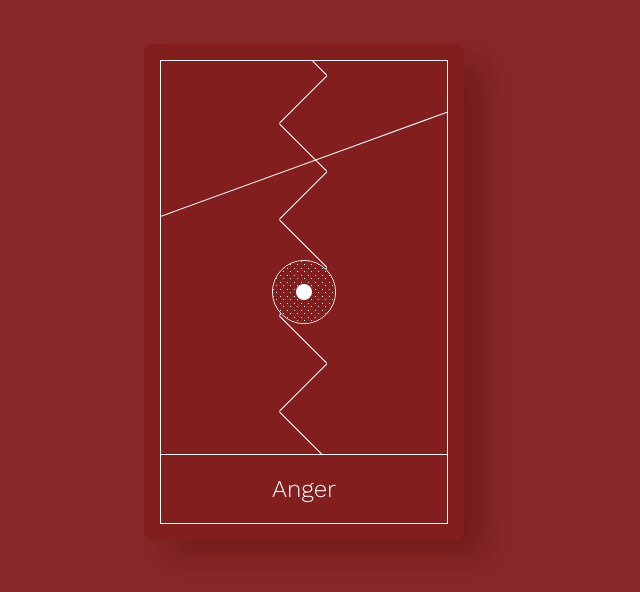
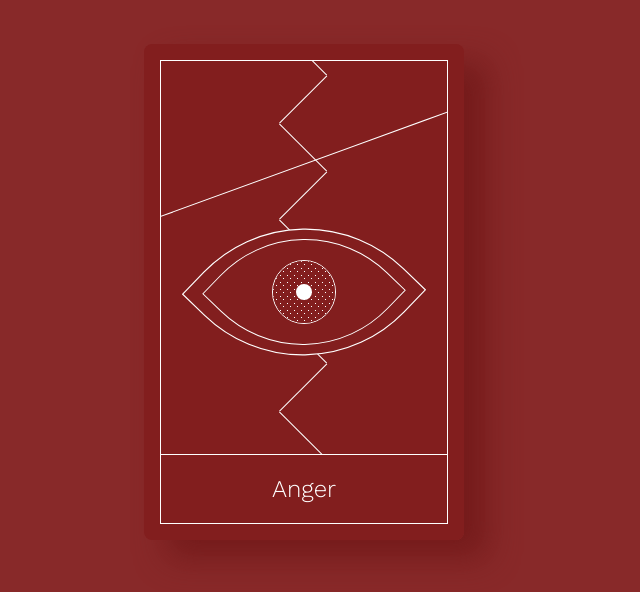
Before and after one commit to nvillapiano/Prism-Oracle, a Vue app: page / in a window 1280 px wide. Shown: the part 108-700 px from the top of the page, without its empty margins (336-976 px from the left). Built offline with nearby package versions, Linux system fonts and the light colour scheme.

Commit message:
Added eye, eyelid

```diff
--- a/src/components/cards/Anger.vue
+++ b/src/components/cards/Anger.vue
@@ -13,6 +13,8 @@
       <div></div>
     </div>
     <div class="Anger__slash"></div>
+    <div class="Anger__eye"></div>
+    <div class="Anger__eyelid"></div>
     <div class="Anger__iris"></div>
     <div class="Anger__pupil"></div>
   </section>
@@ -94,6 +96,26 @@ $squiggle-height: 3rem;
     transform: rotate(-20deg) translateY(6.4rem);
   }
 
+  &__eye {
+    position: absolute;
+    top: 50%;
+    left: 50%;
+    transform: translate(-50%, -50%) rotate(44deg);
+    width: 9rem;
+    height: 9rem;
+    border-radius: 82% 0%;
+    border: 1px solid var(--color__white);
+    background: var(--color__anger);
+    z-index: 1;
+  }
+
+  &__eyelid {
+      @extend .Anger__eye;
+      background: var(--color__anger);
+      z-index: 0;
+      transform: translate(-50%, -50%) rotate(44deg) scale(1.2);
+  }
+
   &__pupil {
     position: absolute;
     top: 50%;
@@ -104,6 +126,7 @@ $squiggle-height: 3rem;
     background: var(--color__white);
     transform: translateX(-50%) translateY(-50%);
     overflow: hidden;
+    z-index: 3;
   }
 
   &__iris {
```
